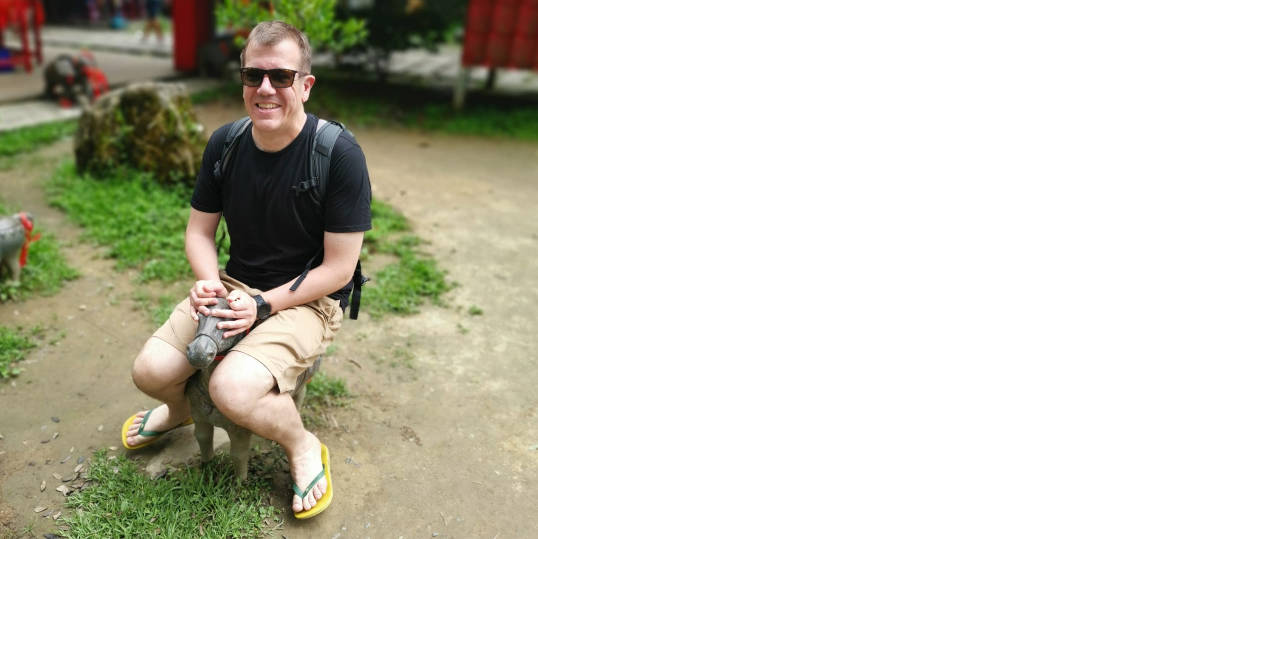
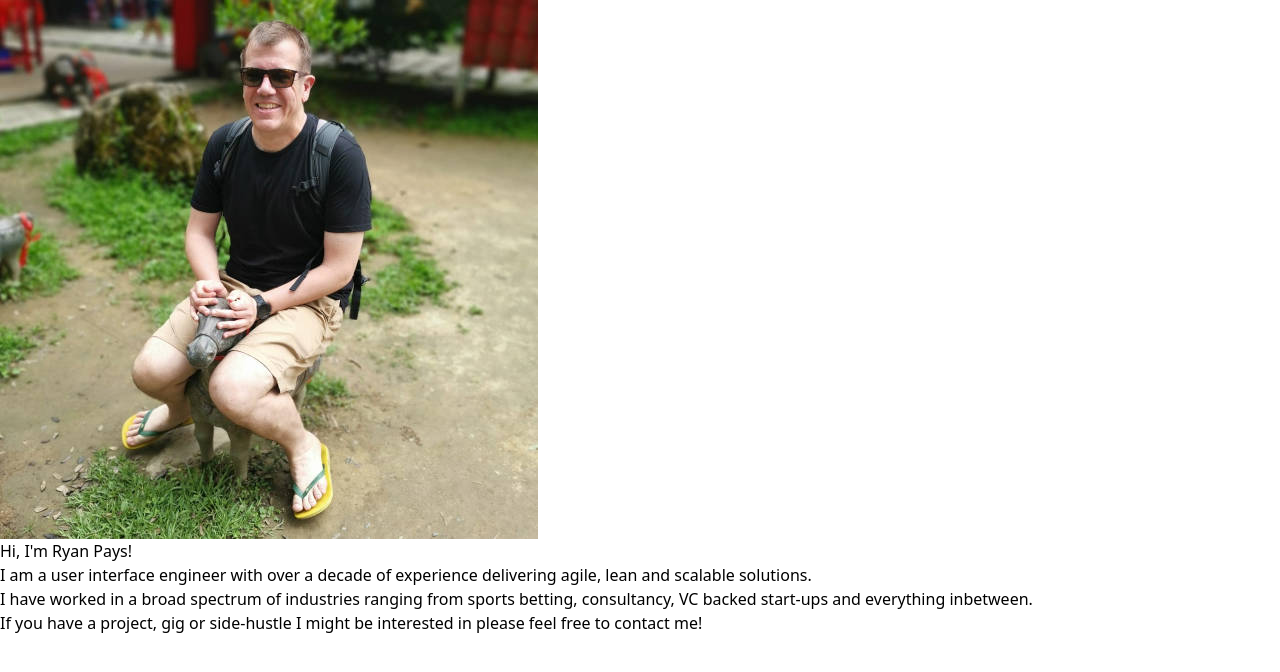
Before and after one commit to RyanPayso13/portfolio, a Vue app: page / in a window 1280 px wide. Shown: the top 672 px of the page. Built offline with nearby package versions, Linux system fonts and the light colour scheme; some icons are missing.

Commit message:
header and copy

```diff
--- a/src/App.vue
+++ b/src/App.vue
@@ -7,15 +7,36 @@
         alt="The one and only Ryan Pays!"
       />
     </div>
+    <div class="flex flex-col text-white">
+      <h1>Hi, I'm Ryan Pays!</h1>
+      <p>
+        I am a user interface engineer with over a decade of experience
+        delivering agile, lean and scalable solutions.
+      </p>
+      <p>
+        I have worked in a broad spectrum of industries ranging from sports
+        betting, consultancy, VC backed start-ups and everything inbetween.
+      </p>
+      <p>
+        If you have a project, gig or side-hustle I might be interested in
+        please feel free to
+        <a
+          href="mailto:ryan.pays@gmail.com?subject=Contact from ryanpays.com"
+          target="_blank"
+          rel="noopener noreferrer"
+          >contact me!</a
+        >
+      </p>
+    </div>
     <div class="flex justify-center mt-8">
       <a class="mr-4" href="https://github.com/RyanPayso13">
-        <v-icon color="white" name="brands/github" scale="6" />
+        <v-icon color="white" name="brands/github" scale="3" />
       </a>
       <a href="https://www.facebook.com/ryan.pays">
-        <v-icon color="white" name="brands/facebook" scale="6" />
+        <v-icon color="white" name="brands/facebook" scale="3" />
       </a>
       <a class="ml-4" href="/doc/ryan-pays-cv.pdf" target="_blank">
-        <v-icon color="white" name="file-pdf" scale="6" />
+        <v-icon color="white" name="file-pdf" scale="3" />
       </a>
     </div>
   </section>
```
